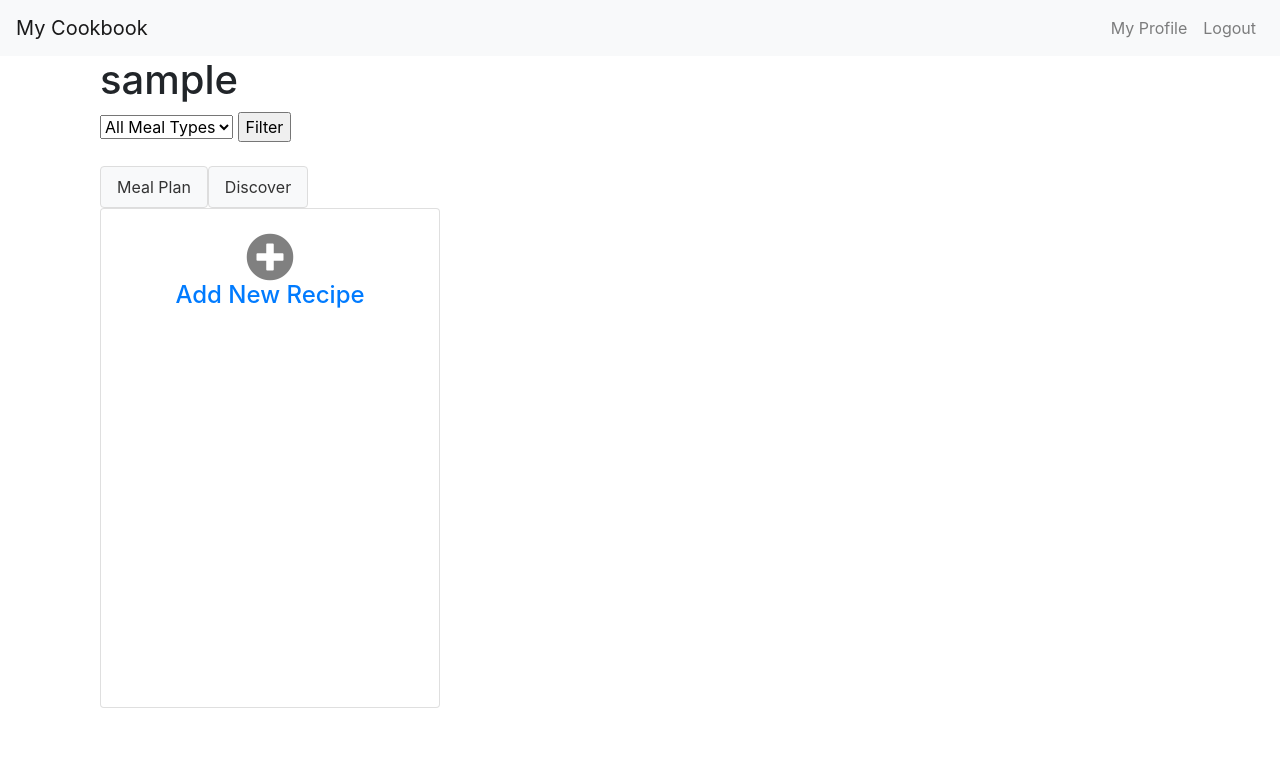
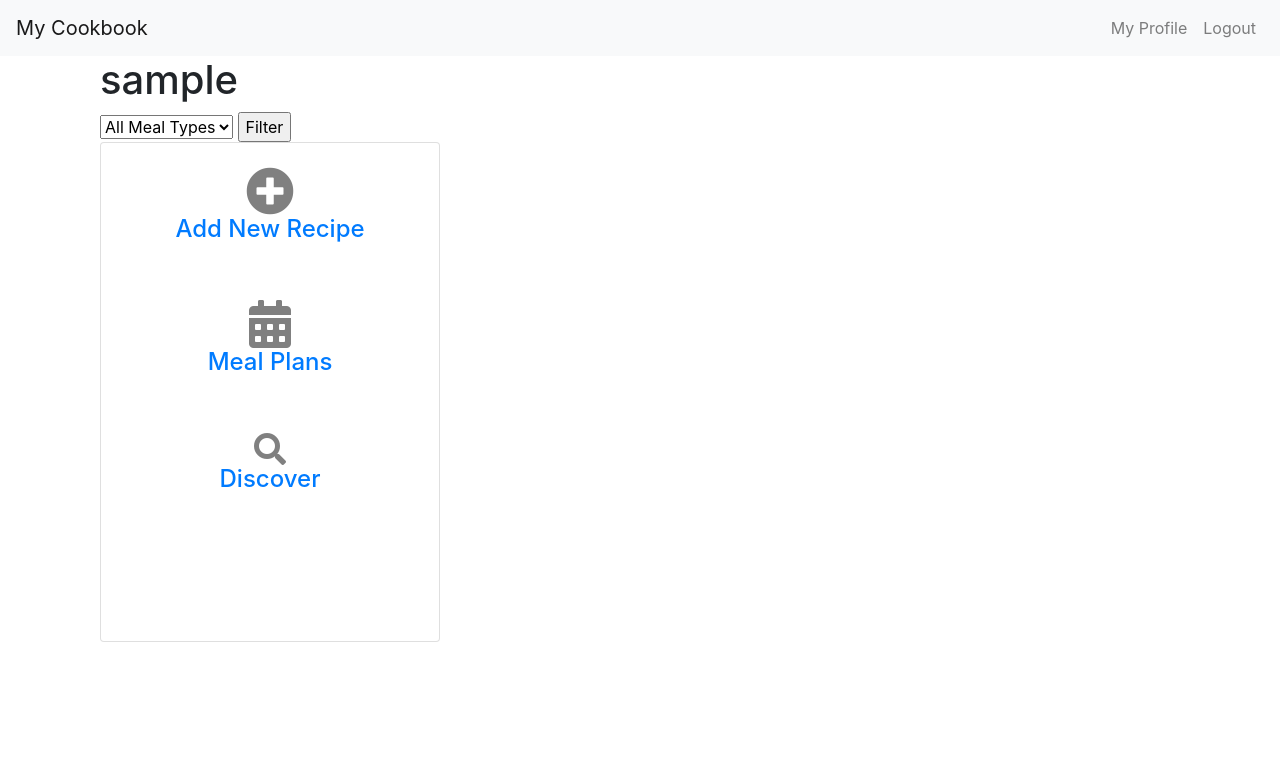
Before and after one commit to mchughbrian/RecipeProject, a Django app: page / in a window 1280 px wide. Shown: the top 765 px of the page. After the commit the page ends 642 px from the top, so only its background shows below. Run offline with Django 4.2, Linux system fonts and the light colour scheme; the visitor is signed in with stand-in values (Sample User, id 1); data that the repository does not hold is empty; some libraries are stand-ins or nearby versions.

Commit message:
Added Icons to the first page

```diff
--- a/static/css/custom.css
+++ b/static/css/custom.css
@@ -63,21 +63,40 @@
     color: #808080; /* Replace with your specific gray color code */
 }
 
+/* Custom CSS classes for the icons to add spacing */
+.icon-add-recipe {
+    margin-right: 10px; /* Adjust the spacing as needed */
+}
+
+.icon-meal-plan {
+    margin-left: 10px; /* Adjust the spacing as needed */
+}
+
 /* Style for the text within the action card */
 .action-card h4 {
-    color: #808080; /* Replace with your specific gray color code */
+    color: #808080; /* Your specific gray color code */
+    margin-top: 10px; /* Space between icons and text */
+}
+.icon-container {
+  display: flex;
+  justify-content: space-around; /* This ensures equal spacing */
 }
 
-/* Target the <a> tags within .action-card specifically */
-.action-card a,
-.action-card a:visited { /* This will target both unvisited and visited links */
-    color: #808080; /* Your specific gray color code */
-    text-decoration: none; /* Removes underline from links */
+.icon-wrapper {
+  display: flex;
+  flex-direction: column;
+  align-items: center;
+  text-align: center;
 }
 
-/* To ensure that the color applies to the h4 within the <a> tag as well */
-.action-card a h4,
-.action-card a:visited h4 {
-    color: #808080; /* Your specific gray color code */
-    text-decoration: none; /* Removes underline from links */
+/* Style for the Font Awesome icons */
+.fas {
+  color: #808080; /* Your specific gray color code */
+  /* Additional styles can go here */
 }
+
+/* Style for the text within the action card */
+.action-card h4 {
+  color: #808080; /* Your specific gray color code */
+  margin-top: 10px; /* Space between icons and text */
+}
--- a/templates/recipes/home.html
+++ b/templates/recipes/home.html
@@ -31,25 +31,37 @@
     <input type="submit" value="Filter">
 </form>
 
-        <!-- Buttons Row -->
-        <div class="row mt-4">
-            <div class="col-md-12 d-flex align-items-center justify-content-start"> <!-- d-flex makes the div a flex container, align-items-center vertically aligns the buttons, and justify-content-start aligns them to the start -->
-                <a href="{% url 'view_mealplans' %}" class="btn btn-custom">Meal Plan</a>
-                <a href="{% url 'discover' %}" class="btn btn-custom">Discover</a>
-            </div>
-        </div>
-
-
 
         <!-- Recipe section -->
         <div class="row d-flex ">
     <!-- Add new recipe block -->
     <div class="col-md-4 d-flex recipe-row">
         <div class="card flex-grow-1 d-flex flex-column">
+
+            <!-- Add New Recipe -->
             <a href="{% url 'add_recipe' %}" class="d-block text-center p-4">
-                        <i class="fas fa-plus-circle fa-3x"></i> <!-- This is the Font Awesome icon -->
+                <div class="icon-wrapper">
+                    <i class="fas fa-plus-circle fa-3x"></i> <!-- Icon for Add New Recipe -->
                     <h4>Add New Recipe</h4>
+                </div>
             </a>
+
+            <!-- Meal Plans -->
+            <a href="{% url 'view_mealplans' %}" class="d-block text-center p-4">
+                <div class="icon-wrapper">
+                    <i class="fas fa-calendar-alt fa-3x"></i> <!-- Icon for Meal Plans -->
+                    <h4>Meal Plans</h4>
+                </div>
+            </a>
+
+            <!-- Discover -->
+            <a href="{% url 'discover' %}" class="d-block text-center p-4">
+                <div class="icon-wrapper">
+                    <i class="fas fa-search fa-2x"></i><!-- Icon for Search -->
+                    <h4>Discover</h4>
+                </div>
+            </a>
+
         </div>
     </div>
 
```
Lines whose indentation alone changed are shown as unchanged.
